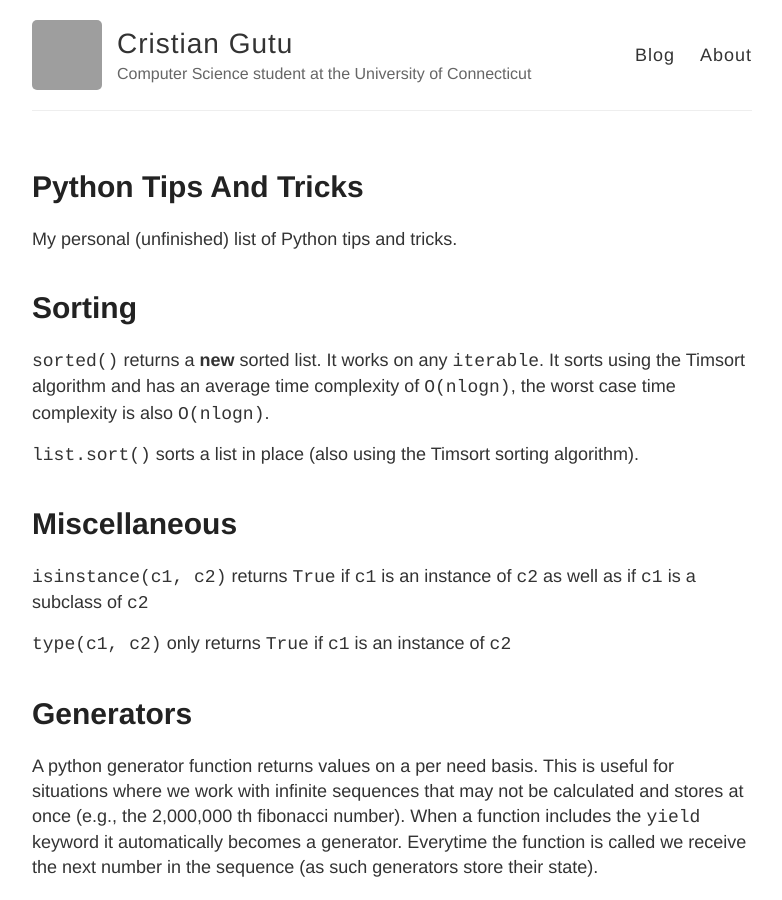
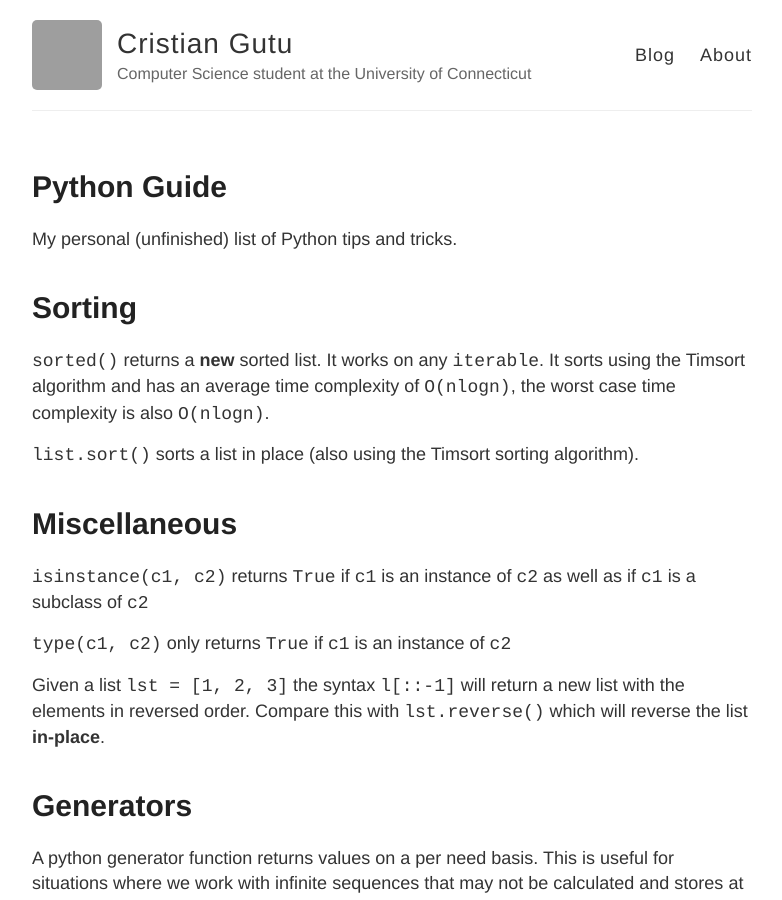
Before and after one commit to gutucristian/gutucristian.github.io, a Jekyll site: the page built from _posts/2018-12-20-Python-Guide.md, in a window 1280 px wide and 900 px high. Shown: the whole window, without its empty margins (248-1030 px from the left). Built offline with Jekyll 4.4.1, drawn with Linux system fonts in a browser that asks for light colours; our own code applies the rules of GitHub Pages for plain Markdown files; grey boxes are pictures that could not be loaded.

Commit message:
Update and rename 2018-12-20-Python-Tips-and-Tricks.md to 2018-12-20-Python-Guide.md

```diff
--- a/_posts/2018-12-20-Python-Tips-and-Tricks.md
+++ b/_posts/2018-12-20-Python-Guide.md
@@ -11,6 +11,8 @@
 `isinstance(c1, c2)` returns `True` if `c1` is an instance of `c2` as well as if `c1` is a subclass of `c2`
 
 `type(c1, c2)` only returns `True` if `c1` is an instance of `c2`
+
+Given a list `lst = [1, 2, 3]` the syntax `l[::-1]` will return a new list with the elements in reversed order. Compare this with `lst.reverse()` which will reverse the list **in-place**.
 
 # Generators
 
```
